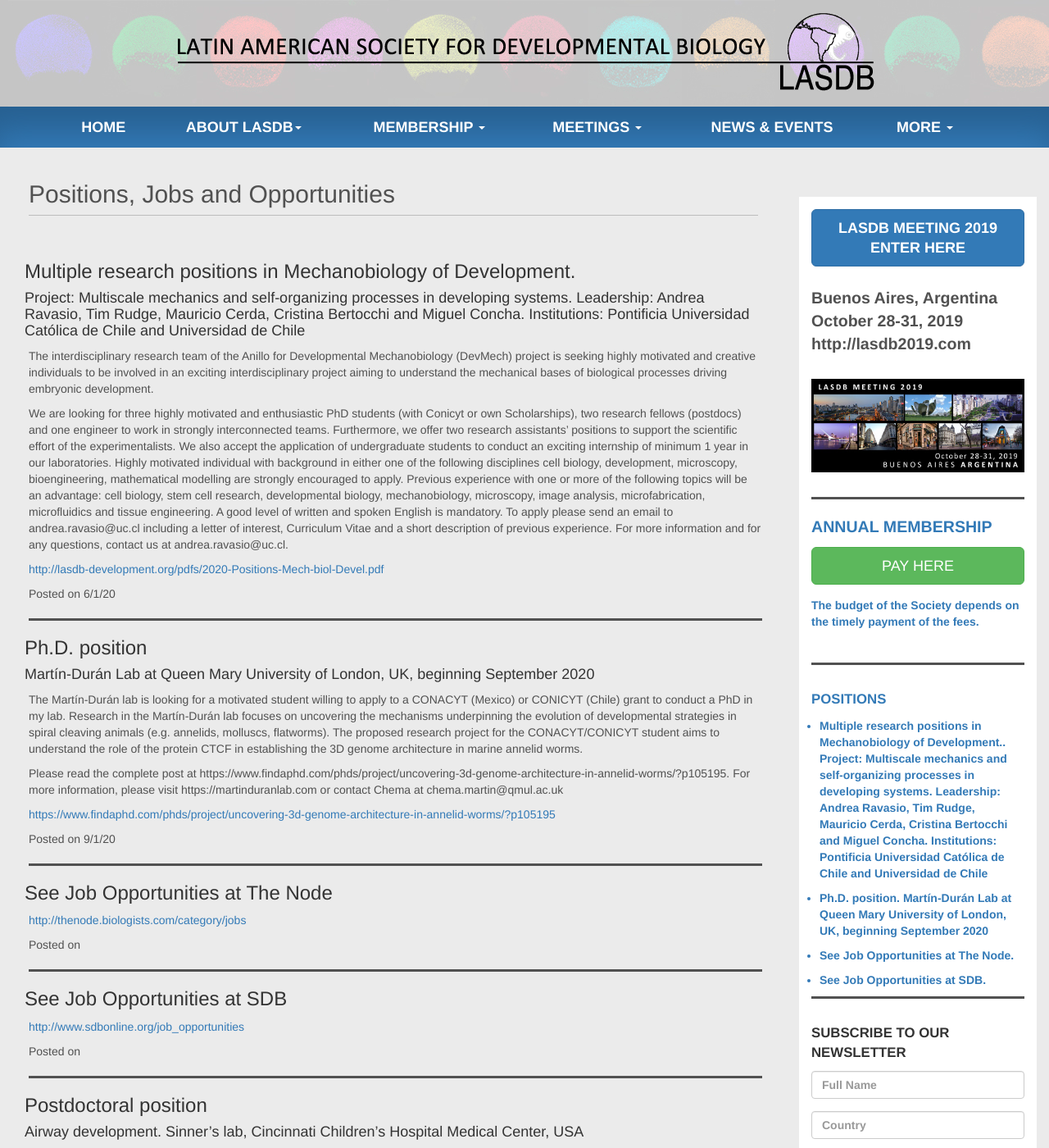
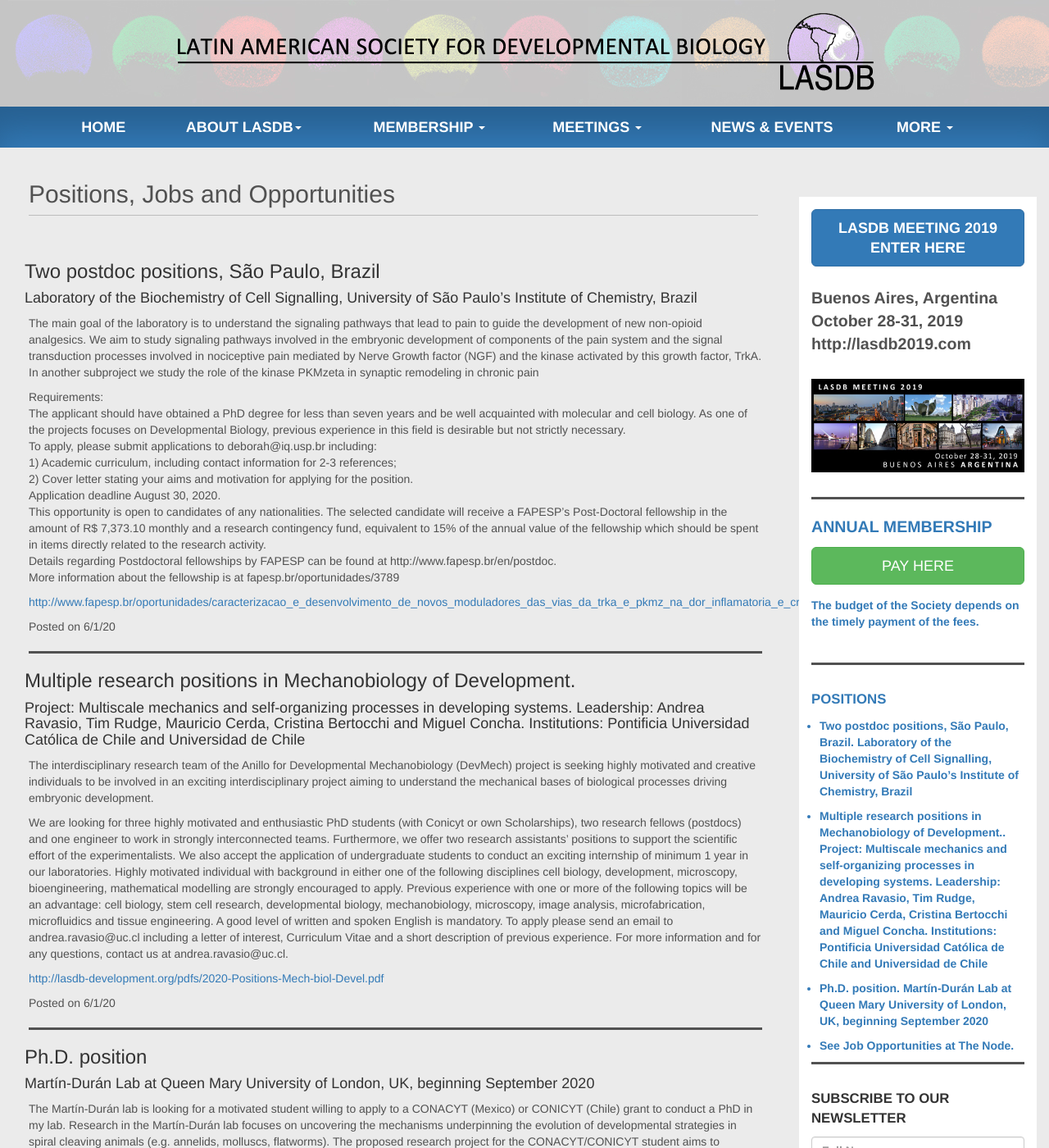
Before and after one commit to lasdb/lasdb.github.io, a Jekyll site: the page built from _posts/2000-01-01-jobs.markdown, in a window 1280 px wide and 1400 px high. Shown: the whole window at 82% size. Built offline with Jekyll 4.4.1, drawn with Linux system fonts in a browser that asks for light colours; nearby versions of some CDN libraries.

Commit message:
Update 2000-01-01-jobs.markdown

```diff
--- a/_posts/2000-01-01-jobs.markdown
+++ b/_posts/2000-01-01-jobs.markdown
@@ -5,6 +5,22 @@
 categories: jobs
 permalink: /pages/jobs.html
 jobs:
+
+  - title: 'Two postdoc positions, São Paulo, Brazil'
+    date: '6/1/20'
+    subtitle: 'Laboratory of the Biochemistry of Cell Signalling, University of São Paulo’s Institute of Chemistry, Brazil'
+    body: 'The main goal of the laboratory is to understand the signaling pathways that lead to pain to guide the development of new non-opioid analgesics. We aim to study signaling pathways involved in the embryonic development of components of the pain system and the signal transduction processes involved in nociceptive pain mediated by Nerve Growth factor (NGF) and the kinase activated by this growth factor, TrkA.<br>
+In another subproject we study the role of the kinase PKMzeta in synaptic remodeling in chronic pain'
+    par2: 'Requirements: <br>
+The applicant should have obtained a PhD degree for less than seven years and be well acquainted with molecular and cell biology. As one of the projects focuses on Developmental Biology, previous experience in this field is desirable but not strictly necessary.<br>
+To apply, please submit applications to deborah@iq.usp.br including:<br>
+1) Academic curriculum, including contact information for 2-3 references;<br>
+2) Cover letter stating your aims and motivation for applying for the position.<br>
+Application deadline August 30, 2020.<br>
+This opportunity is open to candidates of any nationalities. The selected candidate will receive a FAPESP’s Post-Doctoral fellowship in the amount of R$ 7,373.10 monthly and a research contingency fund, equivalent to 15% of the annual value of the fellowship which should be spent in items directly related to the research activity.<br>
+Details regarding Postdoctoral fellowships by FAPESP can be found at http://www.fapesp.br/en/postdoc. <br>
+More information about the fellowship is at fapesp.br/oportunidades/3789'
+    URL: 'http://www.fapesp.br/oportunidades/caracterizacao_e_desenvolvimento_de_novos_moduladores_das_vias_da_trka_e_pkmz_na_dor_inflamatoria_e_cronica/3789/'
 
   - title: 'Multiple research positions in Mechanobiology of Development.'
     date: '6/1/20'
```
